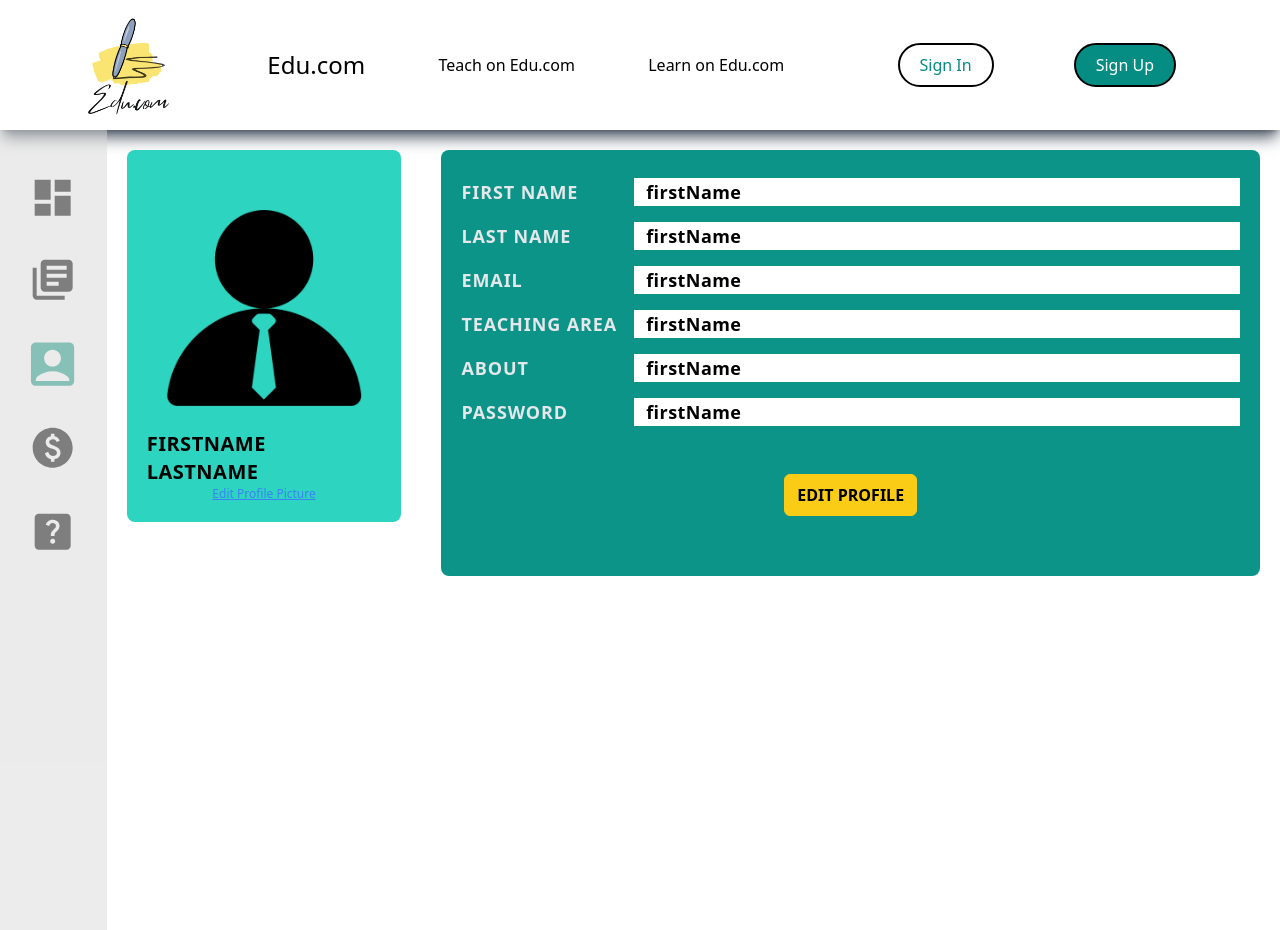
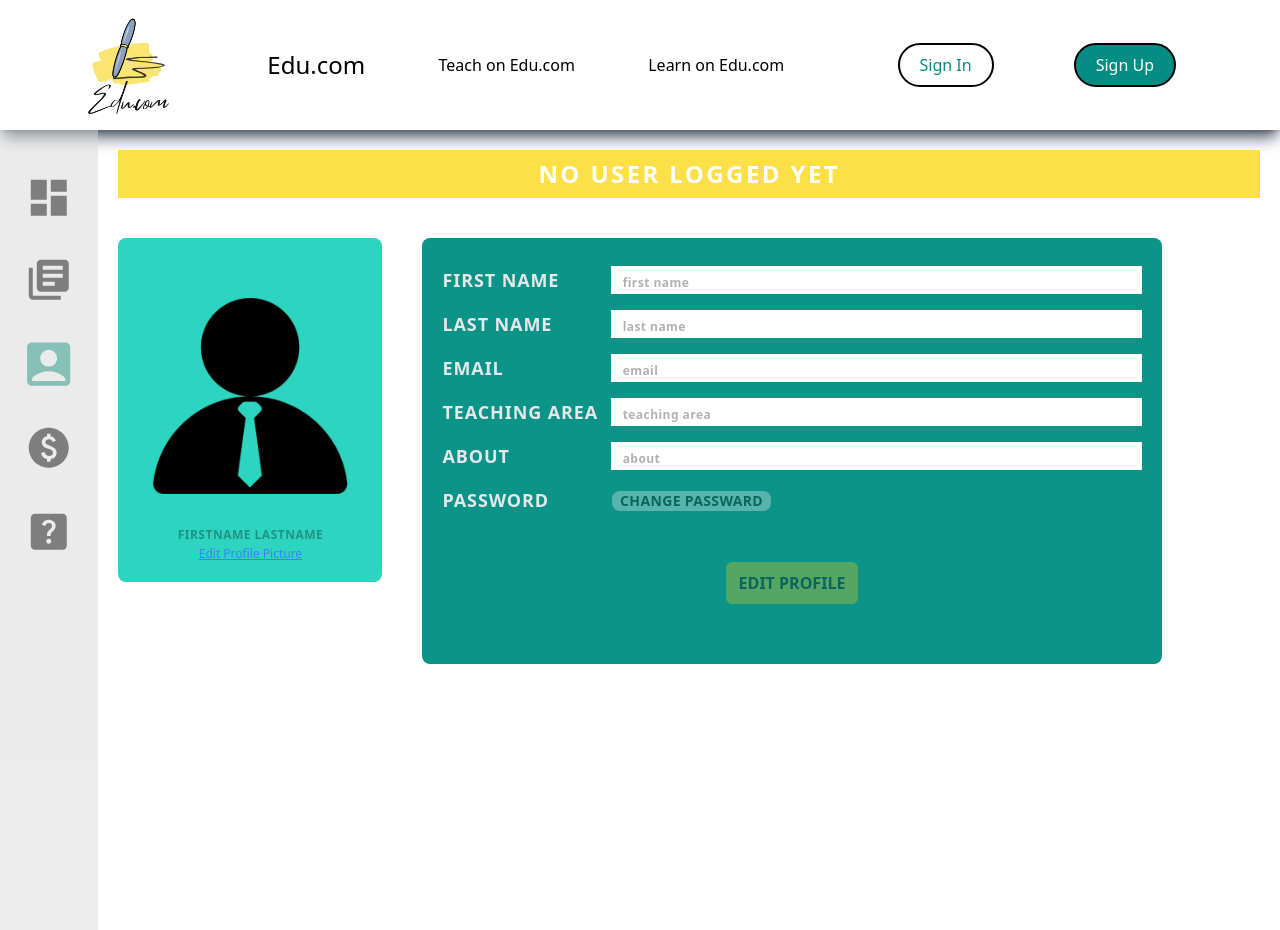
Before and after one commit to vishnaka-dasanayaka/SLTMS, a React (Create React App) app in the folder Frontend/: page /teacherProfile in a window 1280 px wide. Built offline with nearby package versions, Linux system fonts and the light colour scheme.

Commit message:
teacher profile

```diff
--- a/Frontend/src/app/store.js
+++ b/Frontend/src/app/store.js
@@ -2,12 +2,13 @@ import {configureStore} from '@reduxjs/toolkit'
 import authReducer from '../features/auth/authSlice'
 import courseReducer from '../features/courses/courseSlice'
 import lessonReducer from '../features/lessons/lessonSlice'
-
+import userReducer from '../features/user/userSlice'
 export const store = configureStore({
     reducer:{
         auth: authReducer,
         courses:courseReducer,
-        lessons:lessonReducer
+        lessons:lessonReducer,
+        users:userReducer
     }
 })
 
--- /dev/null
+++ b/Frontend/src/features/user/userService.js
@@ -0,0 +1,21 @@
+import axios from "axios";
+
+const API_URL_TEACHER = '/teachers/'
+const API_URL_STUDENT = '/students/'
+
+const getUser = async(token) => {
+    const config = {
+        headers: {
+            Authorization: `Bearer ${token}`
+        }
+    }
+
+    const response = await axios.get(`${API_URL_TEACHER}me`, config)
+    return response.data
+}
+
+const userService = {
+    getUser
+}
+
+export default userService
--- /dev/null
+++ b/Frontend/src/features/user/userSlice.js
@@ -0,0 +1,54 @@
+import {createSlice, createAsyncThunk} from '@reduxjs/toolkit'
+import userService from './userService'
+
+const initialState = {
+    user:'',
+    isError:false,
+    isSuccess:false,
+    isPending:false,
+    message:''
+}
+
+//get a user
+export const getUser = createAsyncThunk('user/getUser', async(_,thunkAPI) => {
+    try {
+        const token = thunkAPI.getState().auth.user.token
+        return await userService.getUser(token)
+    } catch (error) {
+        const message =
+            (error.response &&
+                error.response.data &&
+                error.response.data.message) ||
+            error.message ||
+            error.toString();
+        return thunkAPI.rejectWithValue(message);
+    }
+})
+
+export const userSlice = createSlice({
+    name:'user',
+    initialState,
+    reducers:{
+        reset:(state) => initialState
+    },
+    extraReducers: (builder) => {
+        builder
+            .addCase(getUser.pending, (state) => {
+                state.isLoading = true
+            })
+            .addCase(getUser.fulfilled, (state,action) => {
+                state.isLoading = false
+                state.isSuccess = true
+                state.user = action.payload
+            })
+            .addCase(getUser.rejected, (state,action) => {
+                state.isLoading = false
+                state.isError = true
+                state.message = action.payload
+            })
+        }
+})
+
+export const {reset} = userSlice.actions
+
+export default userSlice.reducer
--- a/Frontend/src/pages/CourseCRUD/TeacherProfile.jsx
+++ b/Frontend/src/pages/CourseCRUD/TeacherProfile.jsx
@@ -5,9 +5,32 @@ import AccountBoxIcon from "@mui/icons-material/AccountBox";
 import PaidIcon from "@mui/icons-material/Paid";
 import HelpCenterIcon from "@mui/icons-material/HelpCenter";
 import { Link } from "react-router-dom";
+import { useDispatch, useSelector } from "react-redux";
+import { getUser, reset } from "../../features/user/userSlice";
+import { useEffect } from "react";
 
 
 function TeacherProfile() {
+
+  const dispatch = useDispatch()
+
+  const { user, isSuccess, isError, message } = useSelector(
+    (state) => state.users
+  );
+
+  useEffect(()=>{
+    if(isError){console.log(message);}
+
+    if(isSuccess){}
+
+    dispatch(getUser())
+
+    return () => {reset()}
+  },[isError, isSuccess, message, dispatch])
+
+
+
+
   return (
     <div>
       <Navbar />
@@ -46,12 +69,15 @@ function TeacherProfile() {
           </ol>
         </div>
 
-        <div className="flex items-start justify-center w-11/12">
-          <div className="w-1/4 p-5 m-5 bg-teal-400 rounded-lg">
+
+
+          {user ? (<>
+            <div className="flex items-start justify-center w-11/12">
+            <div className="w-1/4 p-5 m-5 bg-teal-400 rounded-lg">
             <div className="flex flex-col items-center justify-center">
               <div className="w-56 h-56 my-3"><img className="w-full h-full" src="../img/teacher.png" alt="" /></div>
               <div className="mt-3">
-                <h3 className="text-xl font-bold tracking-wide uppercase">firstName lastName</h3>
+                <h3 className="text-xl font-bold tracking-wide uppercase">{user.firstName} {user.lastName}</h3>
               </div>
               <div>
                 <h4 className="text-xs text-blue-500 underline cursor-pointer hover:text-black">Edit Profile Picture</h4>
@@ -68,7 +94,7 @@ function TeacherProfile() {
               </div>
 
               <div className="w-full px-3 bg-white">
-                <h3 className="text-lg font-bold tracking-wide">firstName</h3>
+                <h3 className="text-lg font-bold tracking-wide">{user.firstName}</h3>
               </div>
 
             </div>
@@ -81,7 +107,7 @@ function TeacherProfile() {
               </div>
 
               <div className="w-full px-3 bg-white">
-                <h3 className="text-lg font-bold tracking-wide">firstName</h3>
+                <h3 className="text-lg font-bold tracking-wide">{user.lastName}</h3>
               </div>
 
             </div>
@@ -94,7 +120,7 @@ function TeacherProfile() {
               </div>
 
               <div className="w-full px-3 bg-white">
-                <h3 className="text-lg font-bold tracking-wide">firstName</h3>
+                <h3 className="text-lg font-bold tracking-wide">{user.email}</h3>
               </div>
 
             </div>
@@ -107,7 +133,7 @@ function TeacherProfile() {
               </div>
 
               <div className="w-full px-3 bg-white">
-                <h3 className="text-lg font-bold tracking-wide">firstName</h3>
+                <h3 className="text-lg font-bold tracking-wide">{user.teachingArea}</h3>
               </div>
 
             </div>
@@ -120,7 +146,7 @@ function TeacherProfile() {
               </div>
 
               <div className="w-full px-3 bg-white">
-                <h3 className="text-lg font-bold tracking-wide">firstName</h3>
+                <h3 className="text-lg font-bold tracking-wide">{user.about}</h3>
               </div>
 
             </div>
@@ -132,8 +158,8 @@ function TeacherProfile() {
                 </h2>
               </div>
 
-              <div className="w-full px-3 bg-white">
-                <h3 className="text-lg font-bold tracking-wide">firstName</h3>
+              <div className="w-full">
+                <button className="px-2 text-sm font-bold tracking-wide uppercase bg-white rounded-lg hover:text-white hover:bg-black">change passward</button>
               </div>
 
             </div>
@@ -141,8 +167,112 @@ function TeacherProfile() {
             <div className="flex justify-center w-full my-10">
                 <button className="px-3 py-2 bg-yellow-400 rounded-md border-yellow-400 border-[1px] hover:bg-black hover:text-yellow-400 uppercase font-bold">edit profile</button>
             </div>
+          </div></div>
+          </>):(<>
+
+          <div className="flex flex-col w-full">
+            <h1 className="px-3 py-2 m-5 text-2xl font-extrabold tracking-widest text-center text-white uppercase bg-yellow-300">No user logged yet</h1>
+
+            <div className="flex items-start justify-center w-11/12">
+            <div className="w-1/4 p-5 m-5 bg-teal-400 rounded-lg">
+            <div className="flex flex-col items-center justify-center">
+              <div className="w-56 h-56 my-3"><img className="w-full h-full" src="../img/teacher.png" alt="" /></div>
+              <div className="mt-3">
+                <h3 className="text-xl font-bold tracking-wide uppercase"><span className="text-xs opacity-30">firstname lastname</span></h3>
+              </div>
+              <div>
+                <h4 className="text-xs text-blue-500 underline cursor-pointer hover:text-black">Edit Profile Picture</h4>
+              </div>
+            </div>
           </div>
-        </div>
+
+          <div className="flex flex-col w-3/4 p-5 m-5 bg-teal-600 rounded-lg h-fit">
+            <div className="flex items-center justify-start my-2">
+              <div className="w-56">
+                <h2 className="text-lg font-bold tracking-wider text-gray-200 uppercase">
+                  First Name
+                </h2>
+              </div>
+
+              <div className="w-full px-3 bg-white">
+                <h3 className="text-lg font-bold tracking-wide"><span className="text-xs opacity-30">first name</span></h3>
+              </div>
+
+            </div>
+
+            <div className="flex items-center justify-start my-2">
+              <div className="w-56">
+                <h2 className="text-lg font-bold tracking-wider text-gray-200 uppercase">
+                  last Name
+                </h2>
+              </div>
+
+              <div className="w-full px-3 bg-white">
+                <h3 className="text-lg font-bold tracking-wide"><span className="text-xs opacity-30">last name</span></h3>
+              </div>
+
+            </div>
+
+            <div className="flex items-center justify-start my-2">
+              <div className="w-56">
+                <h2 className="text-lg font-bold tracking-wider text-gray-200 uppercase">
+                  email
+                </h2>
+              </div>
+
+              <div className="w-full px-3 bg-white">
+                <h3 className="text-lg font-bold tracking-wide"><span className="text-xs opacity-30">email</span></h3>
+              </div>
+
+            </div>
+
+            <div className="flex items-center justify-start my-2">
+              <div className="w-56">
+                <h2 className="text-lg font-bold tracking-wider text-gray-200 uppercase">
+                  teaching area
+                </h2>
+              </div>
+
+              <div className="w-full px-3 bg-white">
+                <h3 className="text-lg font-bold tracking-wide"><span className="text-xs opacity-30">teaching area</span></h3>
+              </div>
+
+            </div>
+
+            <div className="flex items-center justify-start my-2">
+              <div className="w-56">
+                <h2 className="text-lg font-bold tracking-wider text-gray-200 uppercase">
+                  about
+                </h2>
+              </div>
+
+              <div className="w-full px-3 bg-white">
+                <h3 className="text-lg font-bold tracking-wide"><span className="text-xs opacity-30">about</span></h3>
+              </div>
+
+            </div>
+
+            <div className="flex items-center justify-start my-2">
+              <div className="w-56">
+                <h2 className="text-lg font-bold tracking-wider text-gray-200 uppercase">
+                  password
+                </h2>
+              </div>
+
+              <div className="w-full">
+                <button className="px-2 text-sm font-bold tracking-wide uppercase bg-white rounded-lg opacity-30 hover:text-white hover:bg-black">change passward</button>
+              </div>
+
+            </div>
+
+            <div className="flex justify-center w-full my-10">
+                <button className="opacity-30 px-3 py-2 bg-yellow-400 rounded-md border-yellow-400 border-[1px] hover:bg-black hover:text-yellow-400 uppercase font-bold">edit profile</button>
+            </div>
+          </div></div></div>
+
+          </>)}
+
+
       </div>
     </div>
   );
--- a/Frontend/src/pages/CourseCRUD/UploadLesson.jsx
+++ b/Frontend/src/pages/CourseCRUD/UploadLesson.jsx
@@ -130,8 +130,8 @@ function UploadLesson() {
                     Number of lessons
                   </label>
                 </div>
-                <div className="flex justify-center w-full sm:justify-start">
-                  <h2>{lessons.length}</h2>
+                <div className="flex w-full sm:justify-start">
+                  <h2 className="px-4 py-2 text-lg text-white bg-black hover:text-black hover:bg-white hover:border-[1px] border-black h-fit">{lessons.length}</h2>
                 </div>
               </div>
 
```
